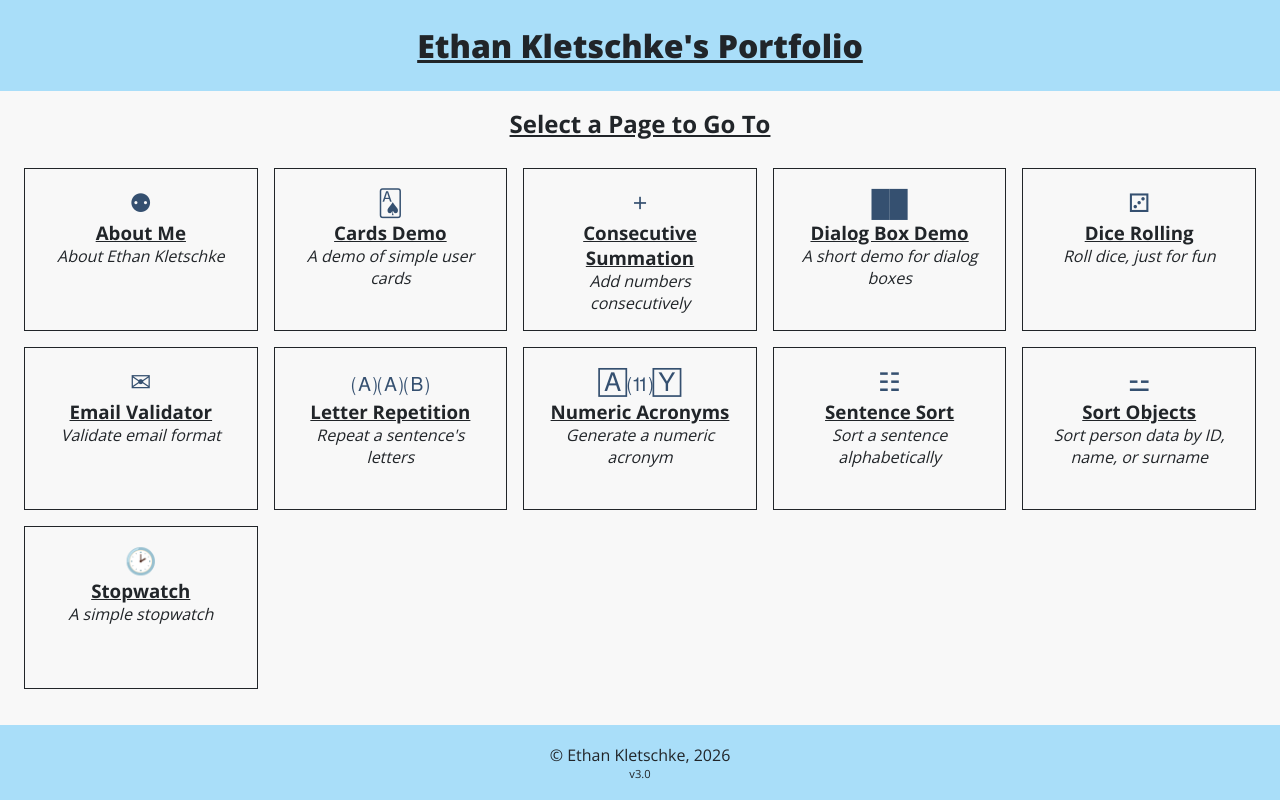
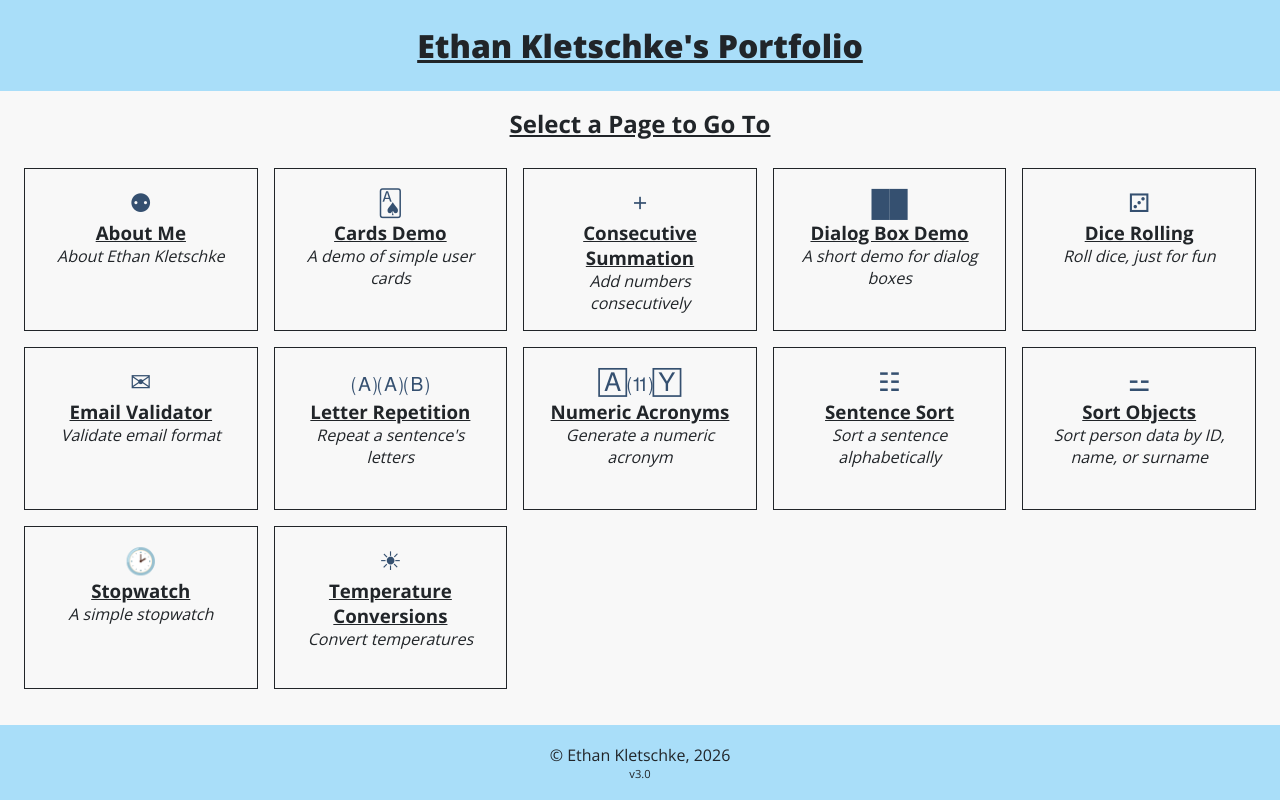
Before and after one commit to ethanKletschke/TSX-Portfolio-App, a React (Vite) app: page / in a window 1280 px wide. Built offline with nearby package versions, Linux system fonts and the light colour scheme.

Commit message:
feat(ui): Add link to Temperature page on homepage

```diff
--- a/src/pages/Home/Home.tsx
+++ b/src/pages/Home/Home.tsx
@@ -50,6 +50,12 @@ export default function Home() {
       subtitle: "Generate a numeric acronym"
     },
     {
+      route: "/temps",
+      title: "Temperature Conversions",
+      icon: "☀",
+      subtitle: "Convert temperatures"
+    },
+    {
       route: "/sentenceSort",
       title: "Sentence Sort",
       icon: "☷",
```
